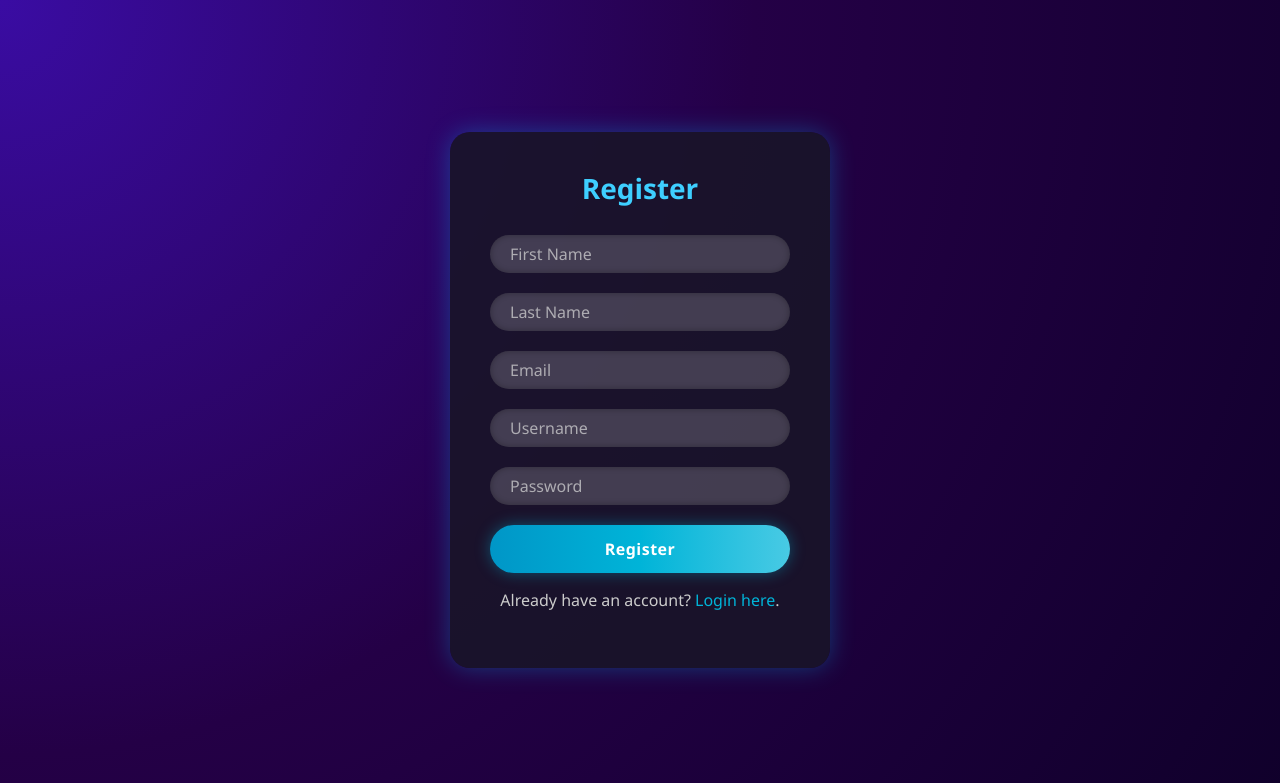
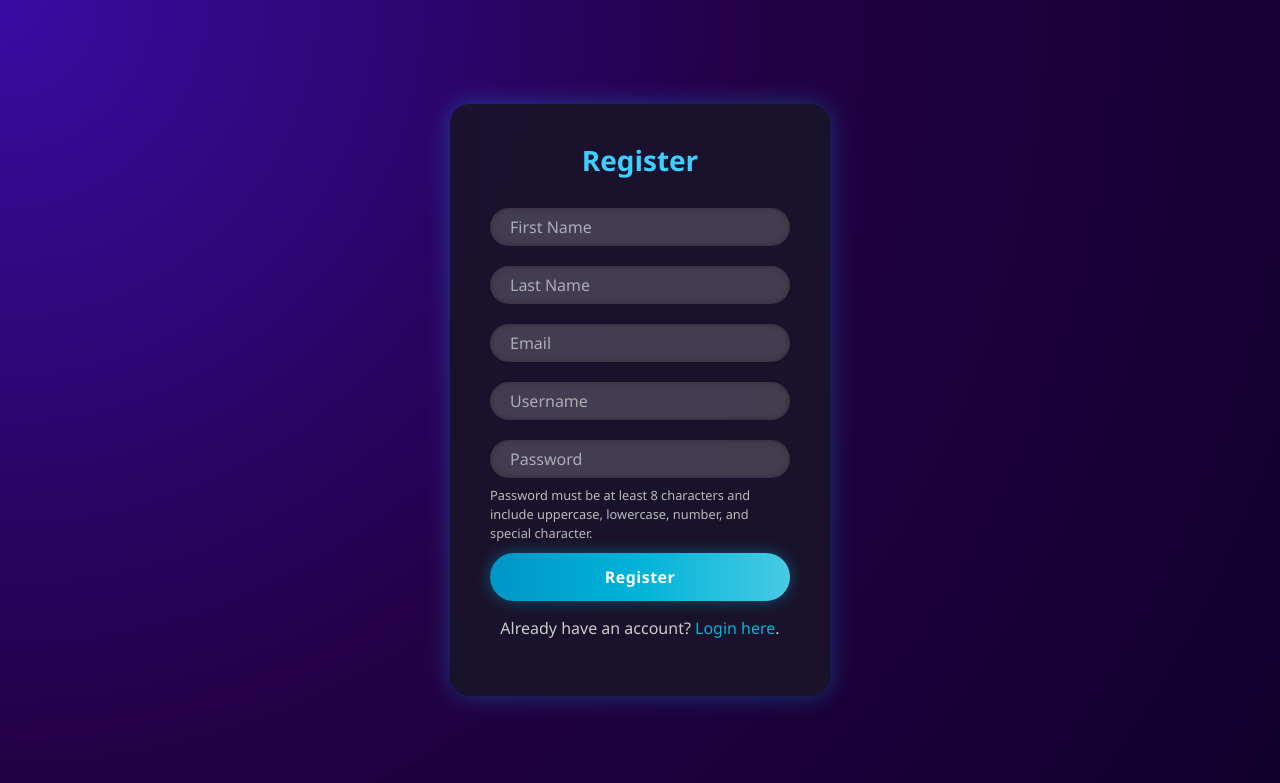
Before and after one commit to jayshah13/AWS_MUSIC_SYSTEM, a Flask app: template templates/register.html in a window 1280 px wide. Shown: the top 783 px of the page. Run offline with Flask 3, Linux system fonts and the light colour scheme; the template is opened without the code that fills it, so the values that code supplies are empty; parts of the project's set-up code (start-up, migrations or seed data) failed here and were passed over; some libraries are stand-ins or nearby versions.

Commit message:
Update register.html

```diff
--- a/templates/register.html
+++ b/templates/register.html
@@ -2,7 +2,8 @@
 <html>
 <head>
     <title>Register</title>
-    <link rel="stylesheet" href="https://maxcdn.bootstrapcdn.com/bootstrap/4.5.2/css/bootstrap.min.css">
+    <link rel="stylesheet"
+          href="https://maxcdn.bootstrapcdn.com/bootstrap/4.5.2/css/bootstrap.min.css">
     <style>
         body {
             background: radial-gradient(circle at top left, #3a0ca3, #240046, #10002b);
@@ -85,11 +86,20 @@
         a:hover {
             text-decoration: underline;
         }
+
+        .password-hint {
+            font-size: 0.8rem;
+            color: #bbb;
+            margin-top: -12px;
+            margin-bottom: 10px;
+            text-align: left;
+        }
     </style>
 </head>
 <body>
     <div class="register-container">
         <h2>Register</h2>
+
         {% with messages = get_flashed_messages(with_categories=true) %}
             {% if messages %}
                 {% for category, message in messages %}
@@ -97,14 +107,26 @@
                 {% endfor %}
             {% endif %}
         {% endwith %}
-        <form action="/register" method="post">
-            <input type="text" class="form-control" id="first_name" name="first_name" placeholder="First Name" required>
-            <input type="text" class="form-control" id="last_name" name="last_name" placeholder="Last Name" required>
-            <input type="email" class="form-control" id="email" name="email" placeholder="Email" required>
-            <input type="text" class="form-control" id="username" name="username" placeholder="Username" required>
-            <input type="password" class="form-control" id="password" name="password" placeholder="Password" required>
+
+        <!-- note the trailing slash to match the blueprint url_prefix -->
+        <form action="/register/" method="post">
+            <input type="text" class="form-control" id="first_name" name="first_name"
+                   placeholder="First Name" required>
+            <input type="text" class="form-control" id="last_name" name="last_name"
+                   placeholder="Last Name" required>
+            <input type="email" class="form-control" id="email" name="email"
+                   placeholder="Email" required>
+            <input type="text" class="form-control" id="username" name="username"
+                   placeholder="Username" required>
+            <input type="password" class="form-control" id="password" name="password"
+                   placeholder="Password" required>
+            <div class="password-hint">
+                Password must be at least 8 characters and include uppercase, lowercase,
+                number, and special character.
+            </div>
             <button type="submit" class="btn btn-primary">Register</button>
         </form>
+
         <p>Already have an account? <a href="/login">Login here</a>.</p>
     </div>
 </body>
```
